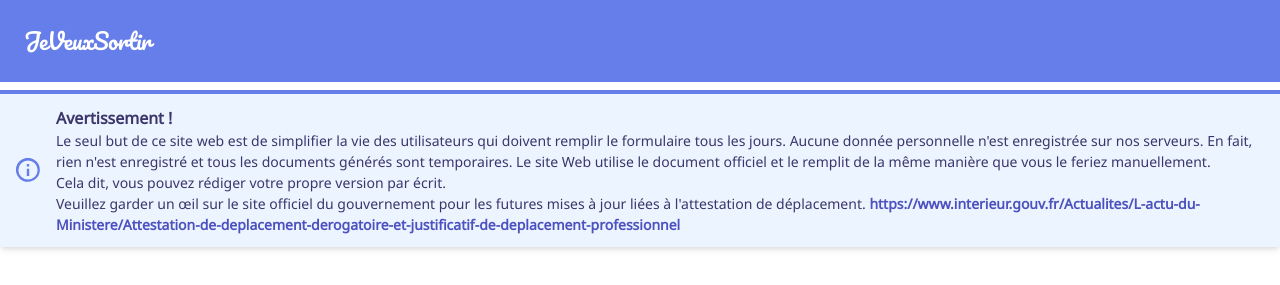
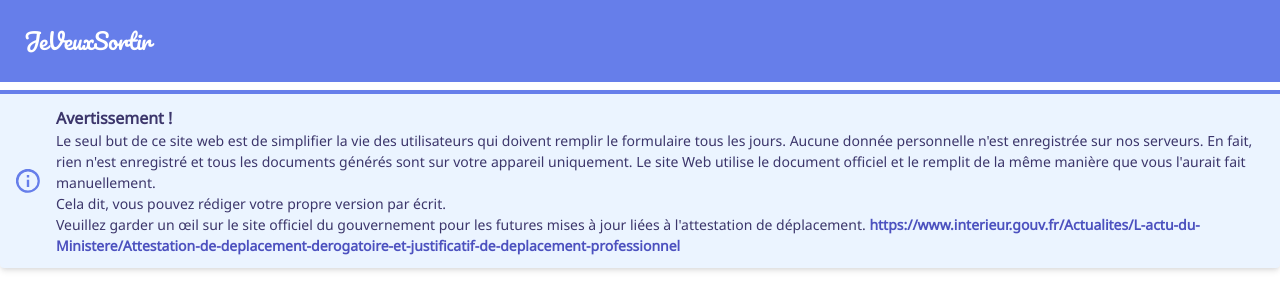
Before and after one commit to Stormix/jeveuxsortir, a Vue app: page / in a window 1280 px wide. Shown: the top 285 px of the page. Built offline with nearby package versions, Linux system fonts and the light colour scheme; no server answers; what vue-disqus, vue-signature-pad would draw is missing.

Commit message:
chore: readme/disclaimer update

```diff
--- a/src/components/Disclaimer.vue
+++ b/src/components/Disclaimer.vue
@@ -23,9 +23,9 @@
           Le seul but de ce site web est de simplifier la vie des utilisateurs
           qui doivent remplir le formulaire tous les jours. Aucune donnée
           personnelle n'est enregistrée sur nos serveurs. En fait, rien n'est
-          enregistré et tous les documents générés sont temporaires. Le site Web
-          utilise le document officiel et le remplit de la même manière que vous
-          le feriez manuellement.
+          enregistré et tous les documents générés sont sur votre appareil
+          uniquement. Le site Web utilise le document officiel et le remplit de
+          la même manière que vous l'aurait fait manuellement.
           <br />
           Cela dit, vous pouvez rédiger votre propre version par écrit.
           <br />
```
Also changed, not shown: 1 other file (tests, documents, lock files or other folders).
